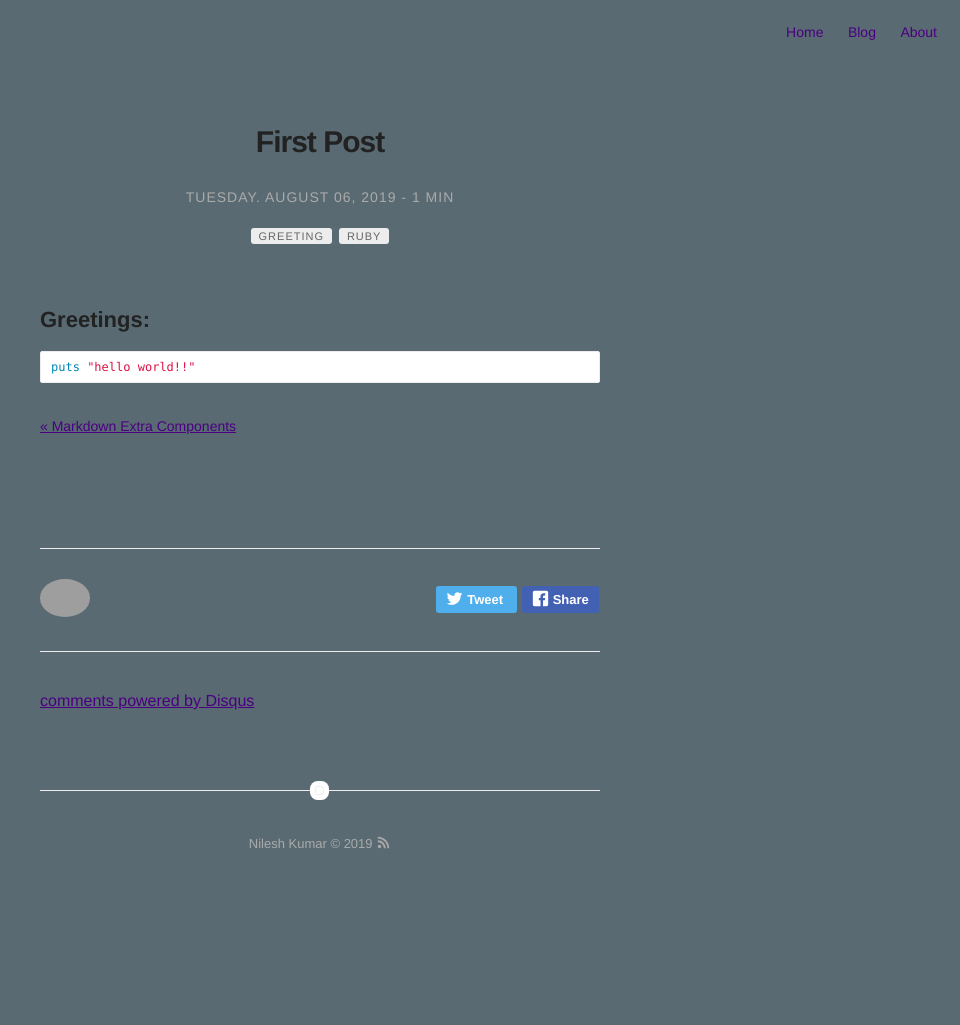
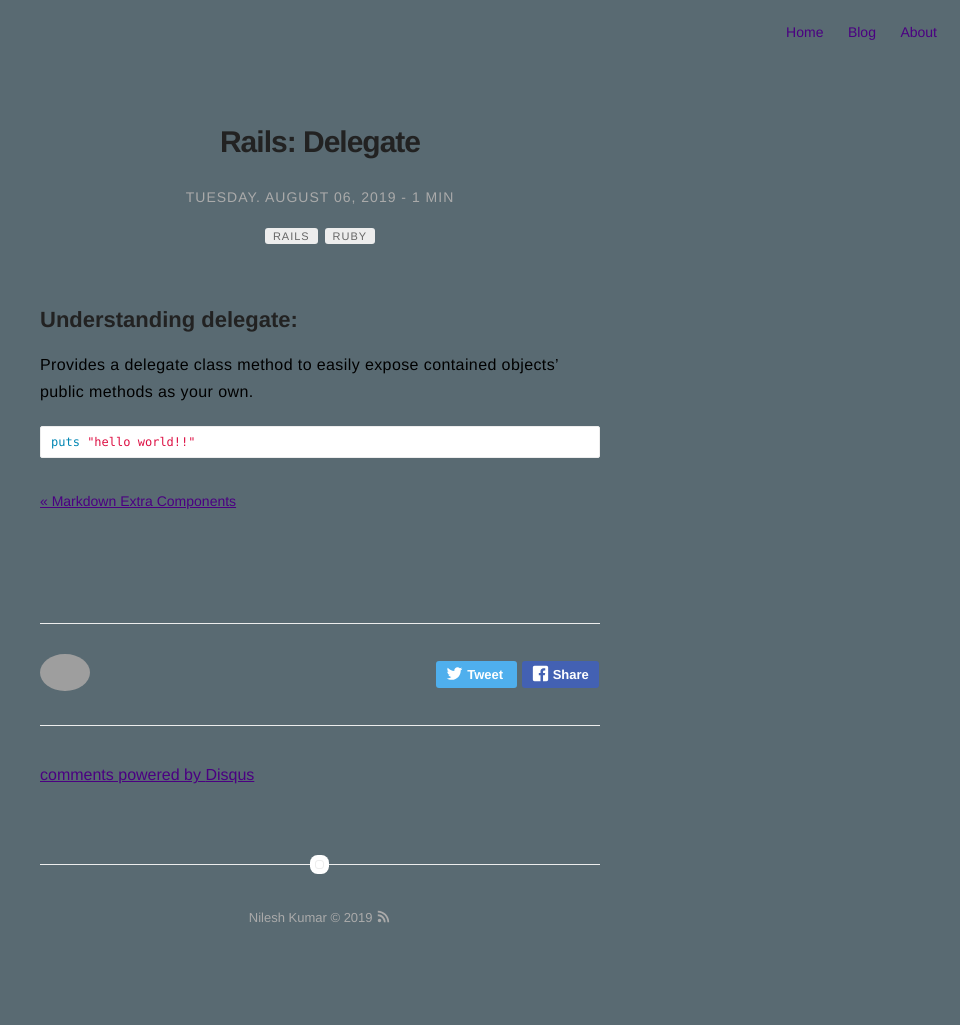
Before and after one commit to nileshkumar/nileshkumar.github.io, a Jekyll site: the page built from _posts/2019-08-06-first-post.markdown, in a window 1280 px wide. Shown: the whole page, without its empty margins (320-1280 px from the left). Built offline with Jekyll 4.4.1, drawn with Linux system fonts in a browser that asks for light colours; comment, search, counter and statistics services are not loaded; grey boxes are pictures that could not be loaded.

Commit message:
update article

```diff
--- a/_posts/2019-08-06-first-post.markdown
+++ b/_posts/2019-08-06-first-post.markdown
@@ -1,11 +1,11 @@
 ---
-title: "First Post"
+title: "Rails: Delegate"
 layout: post
 date: 2019-08-06
 image: /assets/images/markdown.jpg
 headerImage: false
 tag:
-- greeting
+- rails
 - ruby
 category: blog
 author: nkumar
@@ -14,7 +14,9 @@ permalink: blog/:title/
 # jemoji: '<img class="emoji" title=":ramen:" alt=":ramen:" src="https://assets.github.com/images/icons/emoji/unicode/1f35c.png" height="20" width="20" align="absmiddle">'
 ---
 
-## Greetings:
+## Understanding delegate:
+
+Provides a delegate class method to easily expose contained objects’ public methods as your own.
 
 
 {% highlight ruby %}
```
